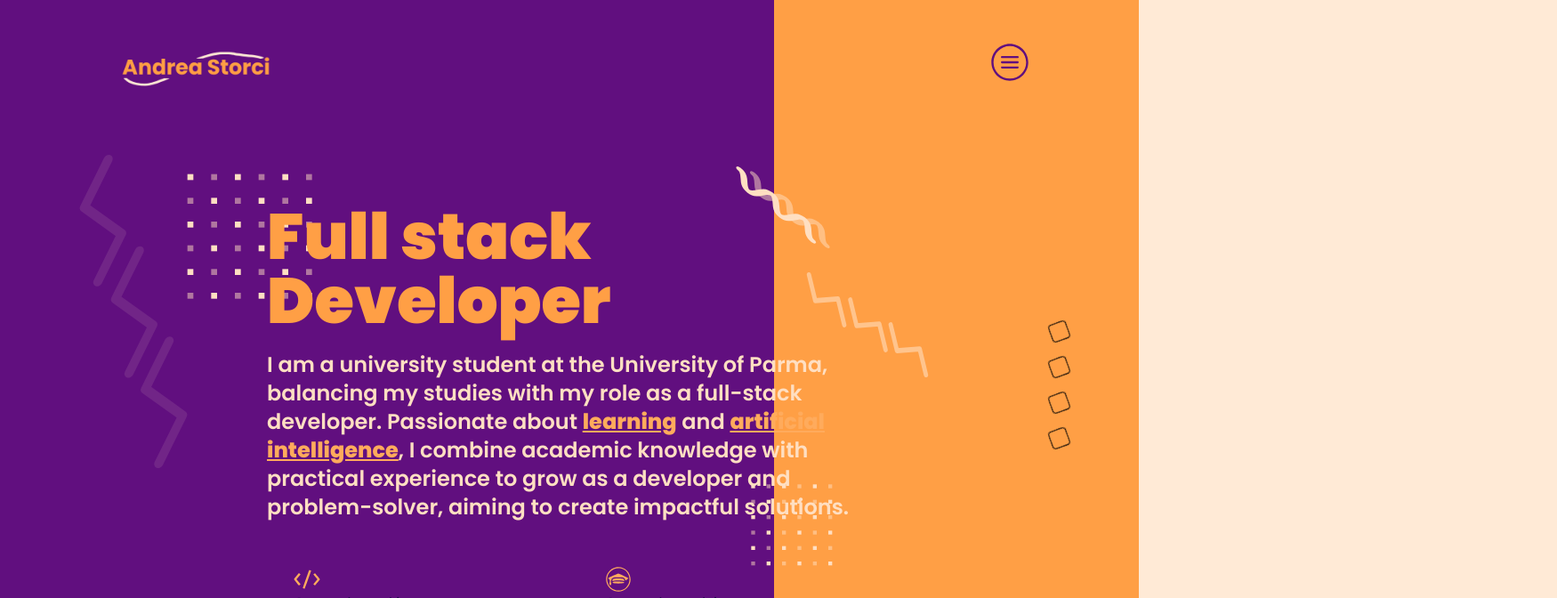
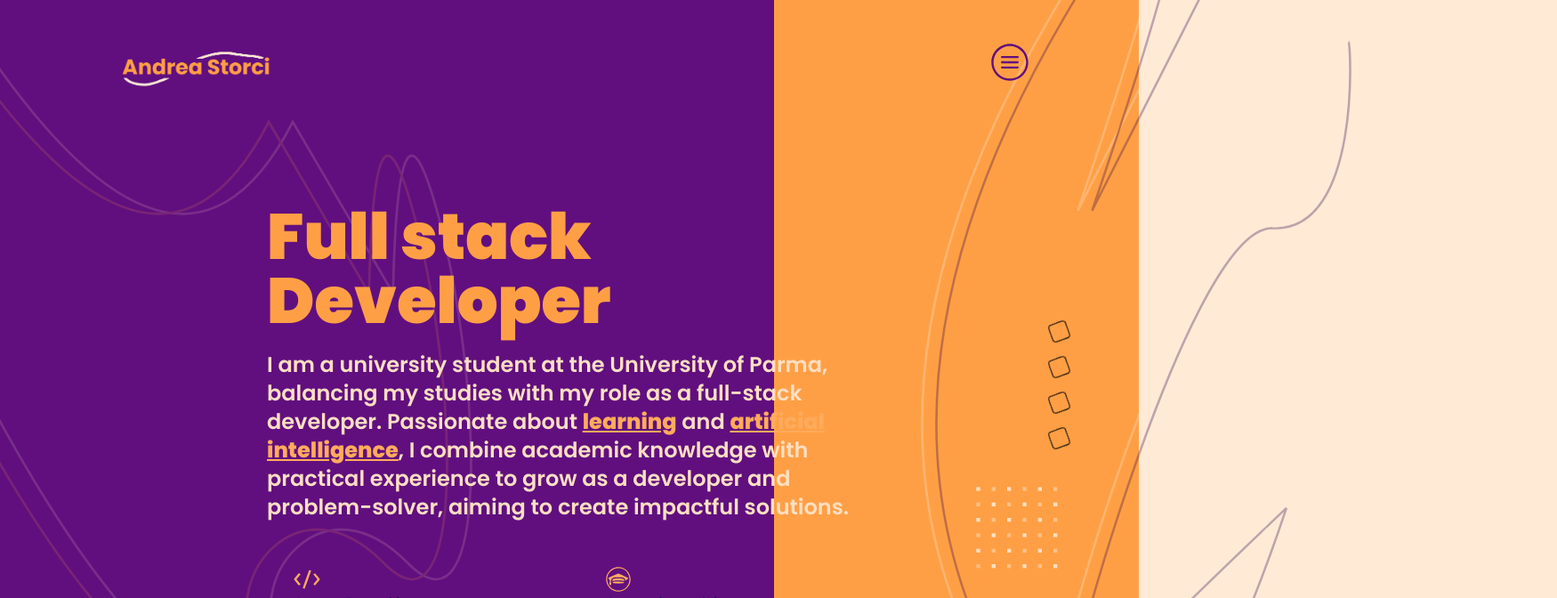
Before and after one commit to AndrewStorci7/andreastorci.it, a Next.js app in the folder andreastorci.it/: page / in a window 1280 px wide. Shown: the top 672 px of the page at 89% size, 1750 px wide, since content can reach past the window. Built offline with nearby package versions, Linux system fonts and the light colour scheme.

Commit message:
changed svgs

```diff
--- a/andreastorci.it/src/app/components/background.tsx
+++ b/andreastorci.it/src/app/components/background.tsx
@@ -9,23 +9,8 @@ import Image from "next/image"
 import { useEffect, useState } from "react"
 
 export default function Background() {
-
-    // const [elements, setElements] = useState<{ top: number; left: number }[]>([])
-
-    // useEffect(() => {
-    //     const generateRandomPositions = () => {
-    //         const positions = Array.from({ length: 20 }, () => ({
-    //             top: Math.floor(Math.random() * 800),
-    //             left: Math.floor(Math.random() * window.innerWidth),
-    //         }))
-    //         setElements(positions)
-    //     }
-
-    //     generateRandomPositions()
-    // }, [])
-
     const [mousePosition, setMousePosition] = useState({ x: 0, y: 0 })
-    const [speed, setSpeed] = useState(10)
+    const [speed, setSpeed] = useState(100)
 
     useEffect(() => {
         const handleMouseMove = (event:any) => {
@@ -42,57 +27,14 @@ export default function Background() {
         }
     }, [])
 
-    console.log(400 + (mousePosition.y / speed))
+    return (
+        <div className="absolute z-[-2] w-full">
+            <div className="flex flex-row h-[862px]">
+                {/* <div className="w-[68%] h-[70vh] bg-sandy"></div>
+                <div className="w-[32%] h-[70vh] bg-purple-light"></div> */}
 
-    return (
-        <div className="fixed z-[-1] w-screen">
-            <div className="flex flex-row h-[90hv]">
-                {/* <div className="w-[68%] h-[90vh] bg-russian"></div>
-                <div className="w-[32%] h-[90vh] bg-turquoise"></div>
-
-                <div className="w-[68%] h-[70vh] bg-russian"></div>
-                <div className="w-[32%] h-[70vh] bg-sandy"></div>
-
-                <div className="w-[68%] h-[70vh] bg-purple"></div>
-                <div className="w-[32%] h-[70vh] bg-turquoise"></div> */}
-
-                <div className="w-[68%] h-[90vh] bg-purple"></div>
-                <div className="w-[32%] h-[90vh] bg-sandy"></div>
-
-            </div>
-            <div className="fixed top-[200px] w-screen">
-                {/* {elements.map((pos, i) => {
-                    var top = pos.top
-                    var left = pos.left
-                    return (
-                        <Image
-                        key={i}
-                        className={`absolute top-[${top}px] left-[${left}px]`}
-                        style={{
-                            top: `${top}px`,
-                            left: `${left}px`
-                        }}
-                        src={'/scribbles-scribbles-81.svg'}
-                        alt="scrubble"
-                        height={100}
-                        width={100}
-                        priority
-                        />
-                    )
-                })} */}
-                {/* <Image className="absolute top-[400px] right-[500px]" src={'/prova2.svg'} alt="scrubble" height={200} width={200} /> */}
-                <Image
-                style={{
-                    top: `${400 + mousePosition.y / speed}px`,
-                    left: `${-50 + speed / mousePosition.x}px`,
-                    transform: 'rotate(40deg)',
-                    opacity: 0.2,
-                }}
-                src={'/stripes.svg'} alt="scrubble" height={300} width={300} />
-                <Image className="absolute top-[-67px] right-[300px]" src={'/linea.svg'} alt="scrubble" height={200} width={200} />
-                <Image className="absolute top-[90px] left-[900px]" src={'/stripes.svg'} alt="scrubble" height={150} width={150} />
-                <Image className="absolute top-[-31px] left-[184px]" src={'/cubo.svg'} alt="scrubble" height={200} width={200} />
-                <Image className="absolute top-[327px] right-[323px]" src={'/cubo.svg'} alt="scrubble" height={130} width={130} />
+                <div className="w-[68%] h-[862px] bg-purple"></div>
+                <div className="w-[32%] h-[862px] bg-sandy"></div>
             </div>
         </div>
     )
--- a/andreastorci.it/src/app/globals.css
+++ b/andreastorci.it/src/app/globals.css
@@ -81,6 +81,7 @@ body {
   background: var(--background);
   font-family: "Poppins", serif;
   font-style: normal;
+  overflow-x: hidden;
 }
 
 /* .font-roboto-mono {
--- a/andreastorci.it/src/app/page.tsx
+++ b/andreastorci.it/src/app/page.tsx
@@ -1,17 +1,21 @@
 import Background from "./components/background";
 import Header from "./components/header";
-import MainTitle from "./sections/main-title";
+import MainTitle from "./sections/start";
 import Sidebar from "./components/sidebar";
 import Image from "next/image";
+import CurrentEng from "./sections/current-eng";
 
 export default function Home() {
   return (
-    <div className="h-screen w-screen">
+    <div className="h-screen w-full">
       {/* <Sidebar /> */}
+
       <Background />
+      <Sidebar />
+
       <Header />
       <MainTitle />
-      <Sidebar />
+      <CurrentEng />
     </div>
 
     // <div className="grid grid-rows-[20px_1fr_20px] items-center justify-items-center min-h-screen p-8 pb-20 gap-16 sm:p-20 font-[family-name:var(--font-geist-sans)]">
--- /dev/null
+++ b/andreastorci.it/src/app/sections/current-eng.tsx
@@ -0,0 +1,13 @@
+/**
+ *
+ * @author Andrea Storci aka dreean
+ */
+
+
+export default function CurrentEng() {
+    return (
+        <div className="w-full mt-[100px] px-[300px] h-[200px]">
+
+        </div>
+    )
+}
--- a/andreastorci.it/src/app/sections/main-title.tsx
+++ /dev/null
@@ -1,57 +0,0 @@
-/**
- * Main component title
- * @author Andrea Storci aka dreean
- */
-
-import Image from "next/image"
-import Icon from "../components/inc/icon"
-import Link from "next/link"
-
-export default function MainTitle() {
-    return (
-        <section className="main-title">
-            <div className="flex flex-row">
-                <div className="w-fit">
-                    <div>
-                        <h2>
-                            Full stack <br />
-                            Developer
-                        </h2>
-                        <h3 className="pt-[20px]">
-                            I am a university student at the University of Parma, balancing my studies with my role as a full-stack developer.
-                            Passionate about <span>learning</span> and <span>artificial intelligence</span>, I combine academic knowledge with practical experience to grow as a developer and problem-solver, aiming to create impactful solutions.
-                        </h3>
-                    </div>
-                    <div className="flex flex-row mt-[20px]">
-                        <div className="current current-study">
-                            <h5>
-                                <Icon useFor="dev" height={30} width={30} />
-                                Currently working at <Link className="link" href={"https://www.oppimittinetworking.com"} >Oppimittinetworking.com</Link>
-                            </h5>
-                        </div>
-                        <div className="current current-work">
-                            <h5>
-                                <Icon useFor="edu" height={30} width={30} />
-                                Currently studying at <br /><Link className="link" href={"https://www.unipr.it"} >University of Parma</Link>
-                            </h5>
-                        </div>
-                    </div>
-                </div>
-                <div className="grow"></div>
-                <div className="w-[400px]">
-                    <Image
-                        className="rounded-[6px]"
-                        style={{
-                            boxShadow: "rgba(0, 0, 0, 0.25) 0px 25px 50px -12px",
-                        }}
-                        src={'/me-prova.jpg'}
-                        alt={"me prova"}
-                        height={200}
-                        width={300}
-                        priority
-                    />
-                </div>
-            </div>
-        </section>
-    )
-}
--- /dev/null
+++ b/andreastorci.it/src/app/sections/start.tsx
@@ -0,0 +1,67 @@
+/**
+ * Start section
+ * @author Andrea Storci aka dreean
+ */
+
+import Image from "next/image"
+import Icon from "../components/inc/icon"
+import Link from "next/link"
+
+export default function MainTitle() {
+    return (
+        <>
+            <section className="main-title">
+                <div className="flex flex-row">
+                    <div className="w-fit">
+                        <div>
+                            <h2>
+                                Full stack <br />
+                                Developer
+                            </h2>
+                            <h3 className="pt-[20px]">
+                                I am a university student at the University of Parma, balancing my studies with my role as a full-stack developer.
+                                Passionate about <span>learning</span> and <span>artificial intelligence</span>, I combine academic knowledge with practical experience to grow as a developer and problem-solver, aiming to create impactful solutions.
+                            </h3>
+                        </div>
+                        <div className="flex flex-row mt-[20px]">
+                            <div className="current current-study">
+                                <h5>
+                                    <Icon useFor="dev" height={30} width={30} />
+                                    Currently working at <Link className="link" href={"https://www.oppimittinetworking.com"} >Oppimittinetworking.com</Link>
+                                </h5>
+                            </div>
+                            <div className="current current-work">
+                                <h5>
+                                    <Icon useFor="edu" height={30} width={30} />
+                                    Currently studying at <br /><Link className="link" href={"https://www.unipr.it"} >University of Parma</Link>
+                                </h5>
+                            </div>
+                        </div>
+                    </div>
+                    <div className="grow"></div>
+                    <div className="w-[400px]">
+                        <Image
+                            className="rounded-[6px]"
+                            style={{
+                                boxShadow: "rgba(0, 0, 0, 0.25) 0px 25px 50px -12px",
+                            }}
+                            src={'/me-prova.jpg'}
+                            alt={"me prova"}
+                            height={200}
+                            width={300}
+                            priority
+                        />
+                    </div>
+                </div>
+                <div className="absolute z-[-1] top-[-200px] w-full">
+                    <Image className="absolute top-[215px] left-[-510px] opacity-15" src={'/stripes-curved.svg'} alt="scrubble" height={800} width={800} />
+                    <Image className="absolute top-[-88px] right-[-170px] opacity-30" src={'/stripe-curved-2.svg'} alt="scrubble" height={1500} width={1500} />
+                    {/* <Image className="absolute top-[-67px] right-[300px]" src={'/linea.svg'} alt="scrubble" height={200} width={200} />
+                    <Image className="absolute top-[90px] left-[900px]" src={'/stripes.svg'} alt="scrubble" height={150} width={150} /> */}
+                    <Image className="absolute top-[-31px] left-[540px]" src={'/cubo.svg'} alt="scrubble" height={200} width={200} />
+                    <Image className="absolute top-[730px] left-[780px]" src={'/cubo.svg'} alt="scrubble" height={130} width={130} />
+                </div>
+            </section>
+        </>
+    )
+}
--- a/andreastorci.it/tailwind.config.ts
+++ b/andreastorci.it/tailwind.config.ts
@@ -19,11 +19,12 @@ export default {
         flax: "#EFD780",
         'picton-blue': "#56ABDC",
         purple: "#610F7F",
+        'purple-light': "#F9EDFD",
         russian: "#2F0147",
         sandy: "#FF9F45",
         peach: "#FFC085",
+        'sandy-light': "#FFDFC2",
         'sandy-brown': "#FFAB5C",
-        'sandy-light': "#FFDFC2",
         'antique-white': "#FFEAD6",
         turquoise: "#41D3BD",
         'white-smoke': "#F5F5F5",
```
Also changed, not shown: andreastorci.it/public/stripe-curved-2.svg (added), andreastorci.it/public/stripes-curved.svg (added).
